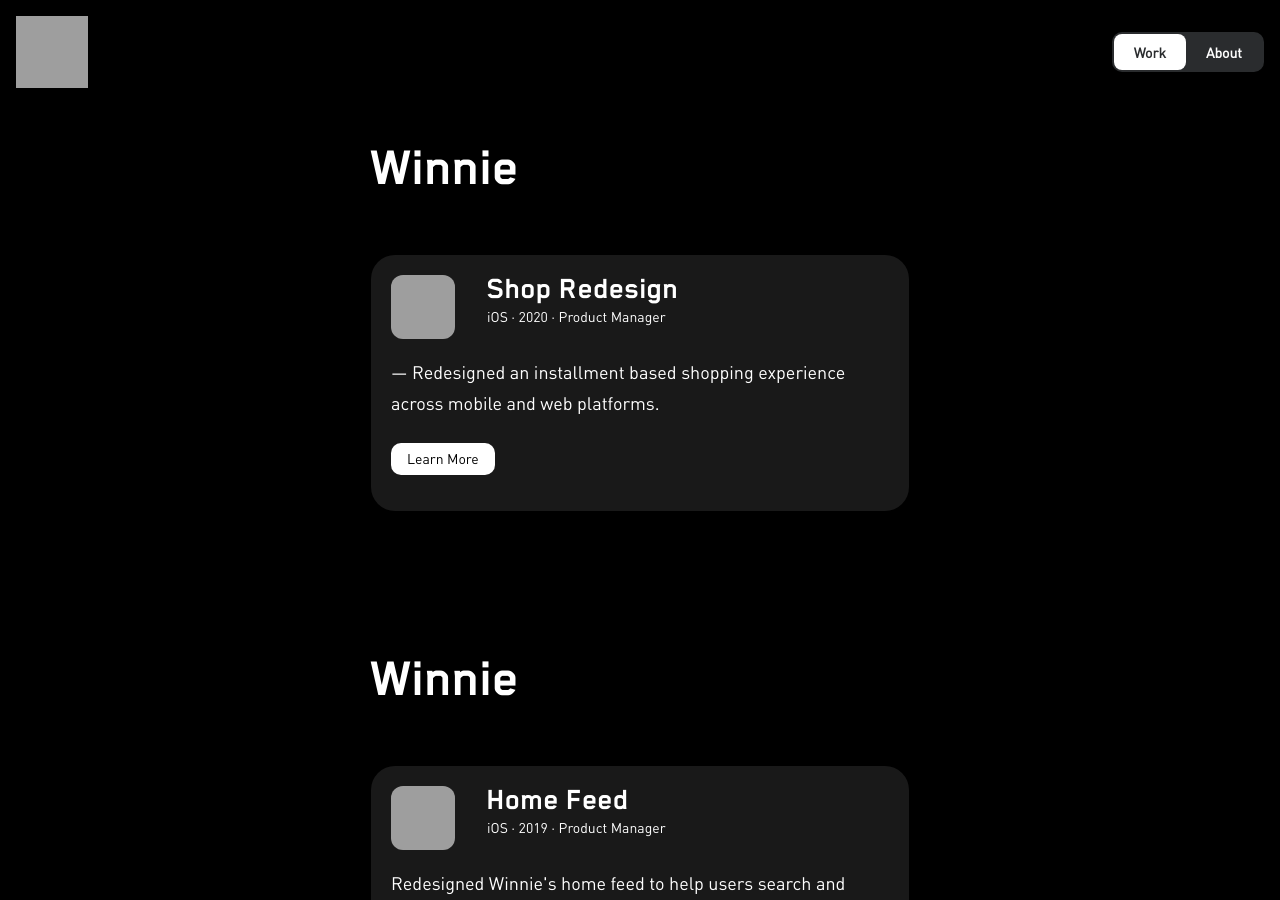
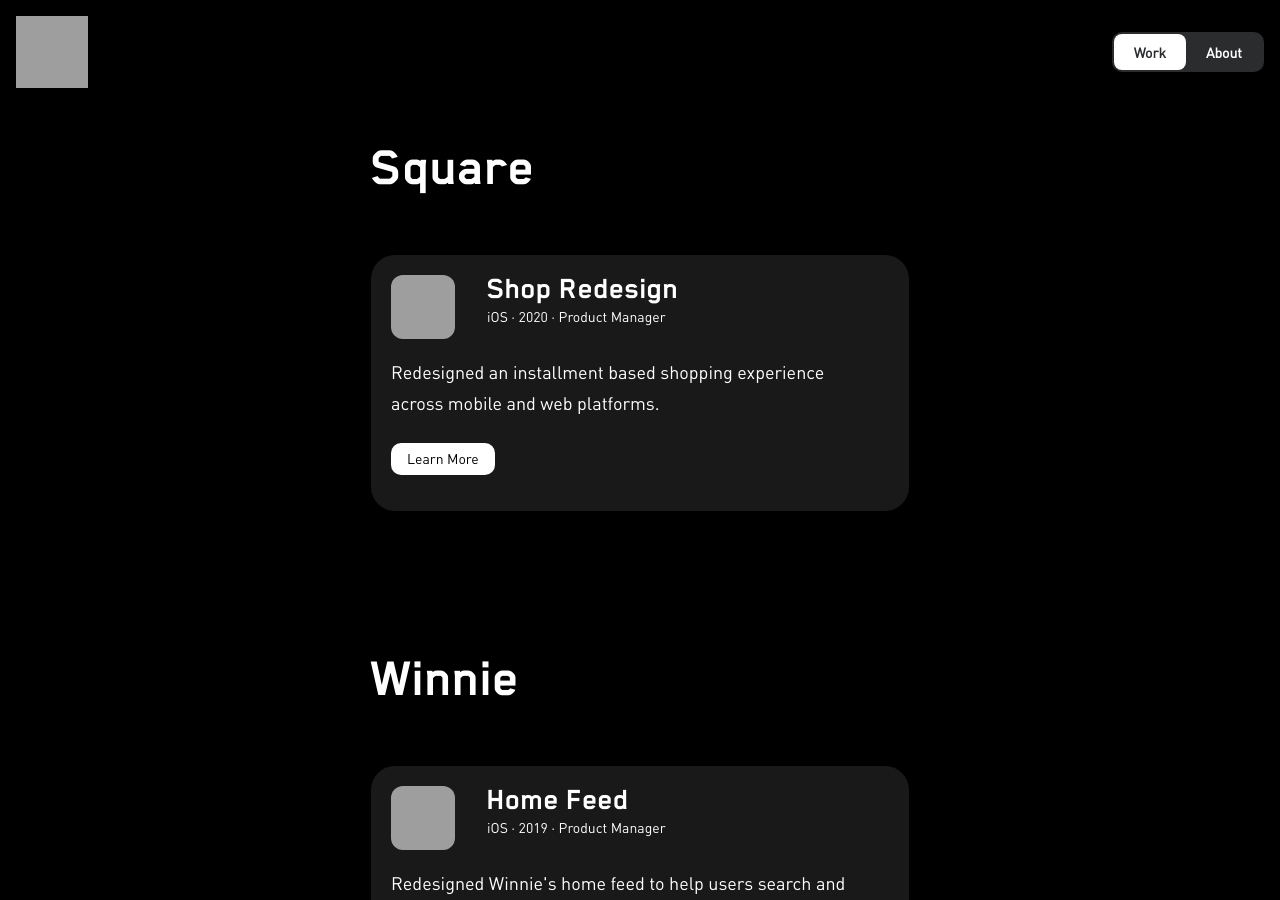
Before and after one commit to jotd/jotd-portfolio, a Jekyll site: the page work/index.html, which Jekyll copies as it is, in a window 1280 px wide and 900 px high, cut to the strip 0-900 px from the top of the window. Built offline with Jekyll 4.4.1, drawn with Linux system fonts in a browser that asks for light colours; grey boxes are pictures that could not be loaded.

Commit message:
Update index.html

```diff
--- a/work/index.html
+++ b/work/index.html
@@ -44,7 +44,7 @@
 
     <div class="content-home">
       <div id="margin-below-header">
-        <h1 class="header-work">Winnie</h1>
+        <h1 class="header-work">Square</h1>
       </div>
 
  <!-- Project 1 -->
@@ -60,7 +60,7 @@
         <p class="title">Shop Redesign</p>
         <p class="work-metadata">iOS · 2020 · Product Manager</p>
         <p class="blurb">
-          — Redesigned an installment based shopping experience across mobile and web platforms.
+          Redesigned an installment based shopping experience across mobile and web platforms.
         </p>
          <a href="/winnie/home-feed.html">
           <p class="tag"><span class="tag-text">Learn More</span></p>
```
